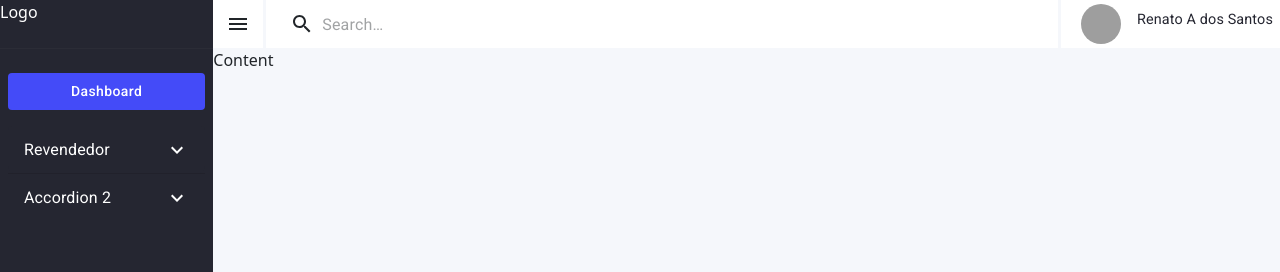
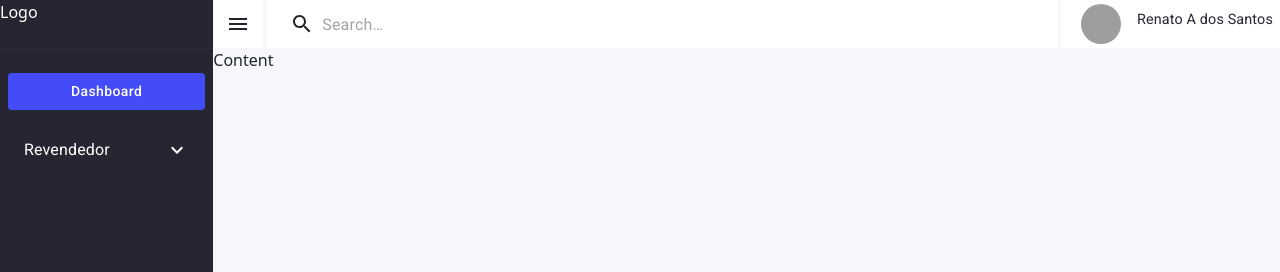
Before and after one commit to Git-RenatoAlcantara/PAINEL_SSH, a React (Create React App) app: page /dashboard in a window 1280 px wide. Shown: the top 272 px of the page. Built offline with nearby package versions, Linux system fonts and the light colour scheme; sample sign-in values are in the browser's storage; grey boxes are pictures that could not be loaded.

Commit message:
Corrigido botão accordion do dashboard

```diff
--- a/src/components/accordion.js
+++ b/src/components/accordion.js
@@ -5,7 +5,7 @@ import {
   Accordion,
   AccordionSummary,
   AccordionDetails,
-  Button
+  Button,
 } from "@mui/material";
 
 const ButtonCustom = () => {
@@ -27,15 +27,18 @@ export default function BotaoAccordion() {
           color: "#fff",
           borderRadius: ".5rem",
           background: "#252631",
-          "&:hover": {
-            background: "rgba(250, 251, 255, 0.2)"
-          }
         }}
       >
         <AccordionSummary
           expandIcon={ExpandIcon()}
           aria-controls="panel1a-content"
           id="panel1a-header"
+          sx={{
+            borderRadius: ".5rem",
+            "&:hover": {
+              background: "rgba(250, 251, 255, 0.2)",
+            },
+          }}
         >
           <Typography>Revendedor</Typography>
         </AccordionSummary>
@@ -43,35 +46,6 @@ export default function BotaoAccordion() {
           <ButtonCustom />
         </AccordionDetails>
       </Accordion>
-      <Accordion
-        mt="2"
-        elevation="0"
-        sx={{
-          color: "#fff",
-          borderRadius: ".5rem",
-          background: "#252631",
-          "&:hover": {
-            background: "rgba(250, 251, 255, 0.2)"
-          }
-        }}
-      >
-        <AccordionSummary
-          expandIcon={ExpandIcon()}
-          aria-controls="panel2a-content"
-          id="panel2a-header"
-          sx={{
-            background: "#252631",
-          }}
-        >
-          <Typography>Accordion 2</Typography>
-        </AccordionSummary>
-        <AccordionDetails>
-          <Typography>
-            Lorem ipsum dolor sit amet, consectetur adipiscing elit. Suspendisse
-            malesuada lacus ex, sit amet blandit leo lobortis eget.
-          </Typography>
-        </AccordionDetails>
-      </Accordion>
     </div>
   );
 }
```
